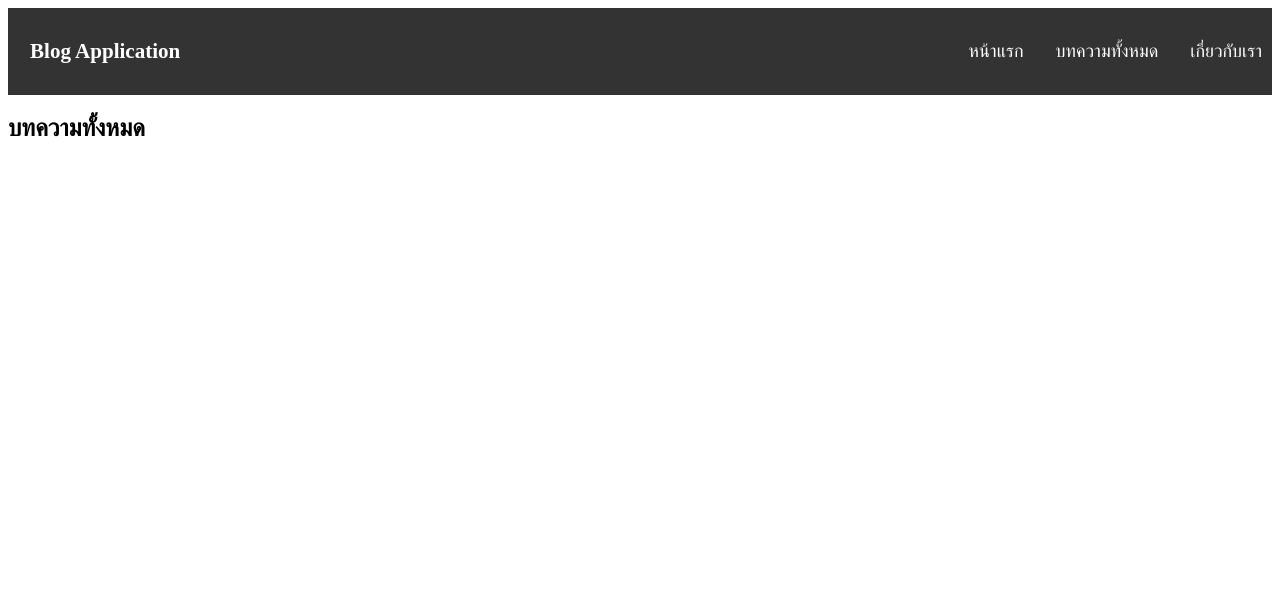
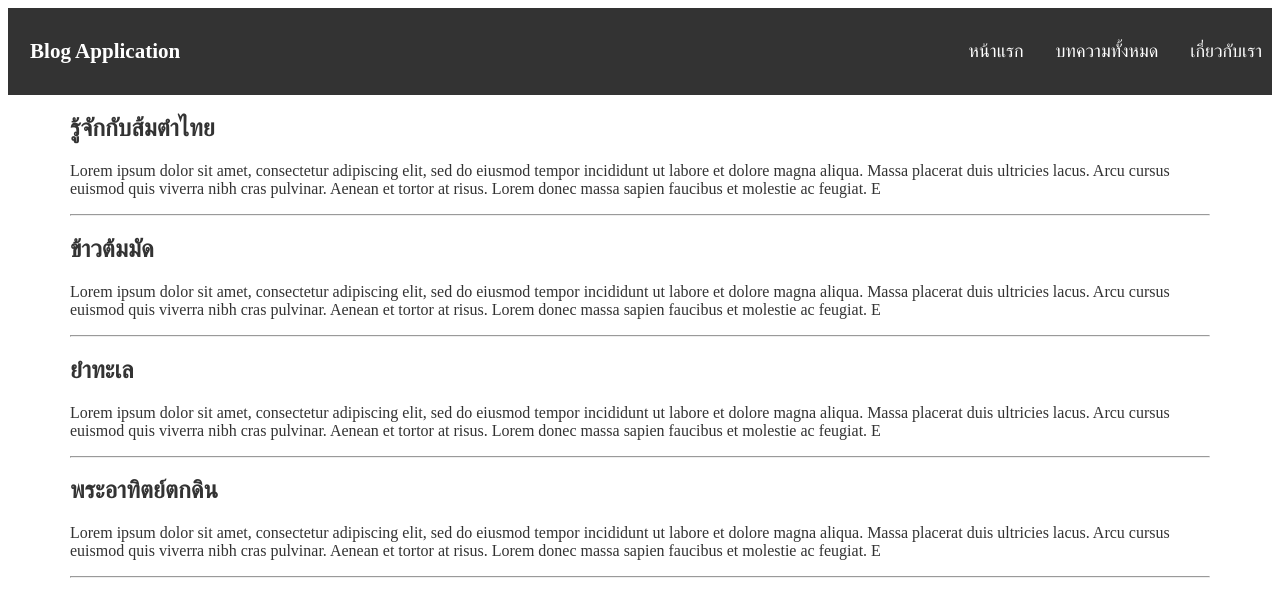
Before and after one commit to EiG123/react-blog-app, a React (Create React App) app: page /blogs in a window 1280 px wide. Shown: the top 616 px of the page. Built offline with nearby package versions, Linux system fonts and the light colour scheme.

Commit message:
show blogs

```diff
--- /dev/null
+++ b/src/components/Blogs.css
@@ -0,0 +1,9 @@
+.blogs-container{
+    width: 96%;
+    max-width: 1140px;
+    margin: 0 auto;
+}
+
+.card{
+    color: #333;
+}
--- a/src/components/Blogs.js
+++ b/src/components/Blogs.js
@@ -1,8 +1,19 @@
+import "./Blogs.css"
+import blogs from "../data/blogs";
 function Blogs() {
+
   return (
-    <>
-      <h2>บทความทั้งหมด</h2>
-    </>
+    <div className="blogs-container">
+      <article>
+        {blogs.map((item) => (
+          <div className="card" key={item.id}>
+            <h2>{item.title}</h2>
+            <p>{item.content.substring(0,300)}</p>
+            <hr/>
+          </div>
+        ))}
+      </article>
+    </div>
   );
 }
 
--- /dev/null
+++ b/src/data/blogs.js
@@ -0,0 +1,31 @@
+const blogs=[
+    {
+        id:1,
+        title:"รู้จักกับส้มตำไทย",
+        image_url:"https://cdn.pixabay.com/photo/2016/10/25/13/28/papaya-salad-1768888_960_720.jpg",
+        content:"Lorem ipsum dolor sit amet, consectetur adipiscing elit, sed do eiusmod tempor incididunt ut labore et dolore magna aliqua. Massa placerat duis ultricies lacus. Arcu cursus euismod quis viverra nibh cras pulvinar. Aenean et tortor at risus. Lorem donec massa sapien faucibus et molestie ac feugiat. Elit at imperdiet dui accumsan sit amet. Imperdiet dui accumsan sit amet nulla facilisi morbi tempus iaculis. Est placerat in egestas erat imperdiet sed euismod nisi. Ornare arcu dui vivamus arcu felis bibendum ut tristique et. Neque convallis a cras semper auctor. Sapien nec sagittis aliquam malesuada bibendum. Scelerisque mauris pellentesque pulvinar pellentesque habitant. Et malesuada fames ac turpis egestas integer eget aliquet.",
+        author:"ก้องรักสยาม"
+    },
+    {
+        id:2,
+        title:"ข้าวต้มมัด",
+        image_url:"https://cdn.pixabay.com/photo/2017/06/06/09/27/bananas-with-sticky-rice-2376740_960_720.jpg",
+        content:"Lorem ipsum dolor sit amet, consectetur adipiscing elit, sed do eiusmod tempor incididunt ut labore et dolore magna aliqua. Massa placerat duis ultricies lacus. Arcu cursus euismod quis viverra nibh cras pulvinar. Aenean et tortor at risus. Lorem donec massa sapien faucibus et molestie ac feugiat. Elit at imperdiet dui accumsan sit amet. Imperdiet dui accumsan sit amet nulla facilisi morbi tempus iaculis. Est placerat in egestas erat imperdiet sed euismod nisi. Ornare arcu dui vivamus arcu felis bibendum ut tristique et. Neque convallis a cras semper auctor. Sapien nec sagittis aliquam malesuada bibendum. Scelerisque mauris pellentesque pulvinar pellentesque habitant. Et malesuada fames ac turpis egestas integer eget aliquet.",
+        author:"โจโจ้"
+    },
+    {
+        id:3,
+        title:"ยำทะเล",
+        image_url:"https://cdn.pixabay.com/photo/2019/09/15/08/06/thaifood-4477570_960_720.jpg",
+        content:"Lorem ipsum dolor sit amet, consectetur adipiscing elit, sed do eiusmod tempor incididunt ut labore et dolore magna aliqua. Massa placerat duis ultricies lacus. Arcu cursus euismod quis viverra nibh cras pulvinar. Aenean et tortor at risus. Lorem donec massa sapien faucibus et molestie ac feugiat. Elit at imperdiet dui accumsan sit amet. Imperdiet dui accumsan sit amet nulla facilisi morbi tempus iaculis. Est placerat in egestas erat imperdiet sed euismod nisi. Ornare arcu dui vivamus arcu felis bibendum ut tristique et. Neque convallis a cras semper auctor. Sapien nec sagittis aliquam malesuada bibendum. Scelerisque mauris pellentesque pulvinar pellentesque habitant. Et malesuada fames ac turpis egestas integer eget aliquet.",
+        author:"ก้องรักสยาม"
+    },
+    {
+        id:4,
+        title:"พระอาทิตย์ตกดิน",
+        image_url:"https://cdn.pixabay.com/photo/2016/11/23/15/14/beach-1853442_960_720.jpg",
+        content:"Lorem ipsum dolor sit amet, consectetur adipiscing elit, sed do eiusmod tempor incididunt ut labore et dolore magna aliqua. Massa placerat duis ultricies lacus. Arcu cursus euismod quis viverra nibh cras pulvinar. Aenean et tortor at risus. Lorem donec massa sapien faucibus et molestie ac feugiat. Elit at imperdiet dui accumsan sit amet. Imperdiet dui accumsan sit amet nulla facilisi morbi tempus iaculis. Est placerat in egestas erat imperdiet sed euismod nisi. Ornare arcu dui vivamus arcu felis bibendum ut tristique et. Neque convallis a cras semper auctor. Sapien nec sagittis aliquam malesuada bibendum. Scelerisque mauris pellentesque pulvinar pellentesque habitant. Et malesuada fames ac turpis egestas integer eget aliquet.",
+        author:"นักเขียนอิสระ"
+    }
+]
+export default blogs;
```
